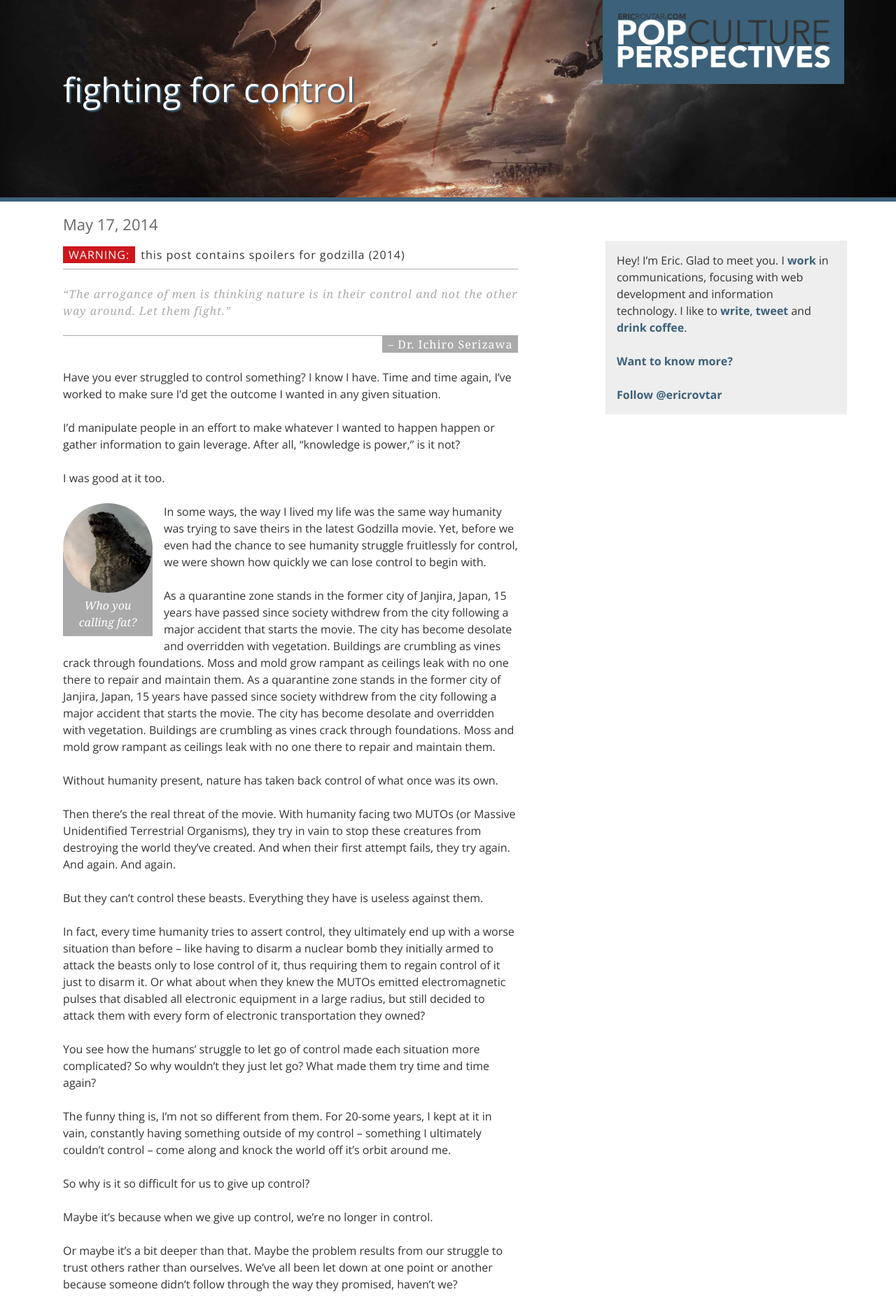
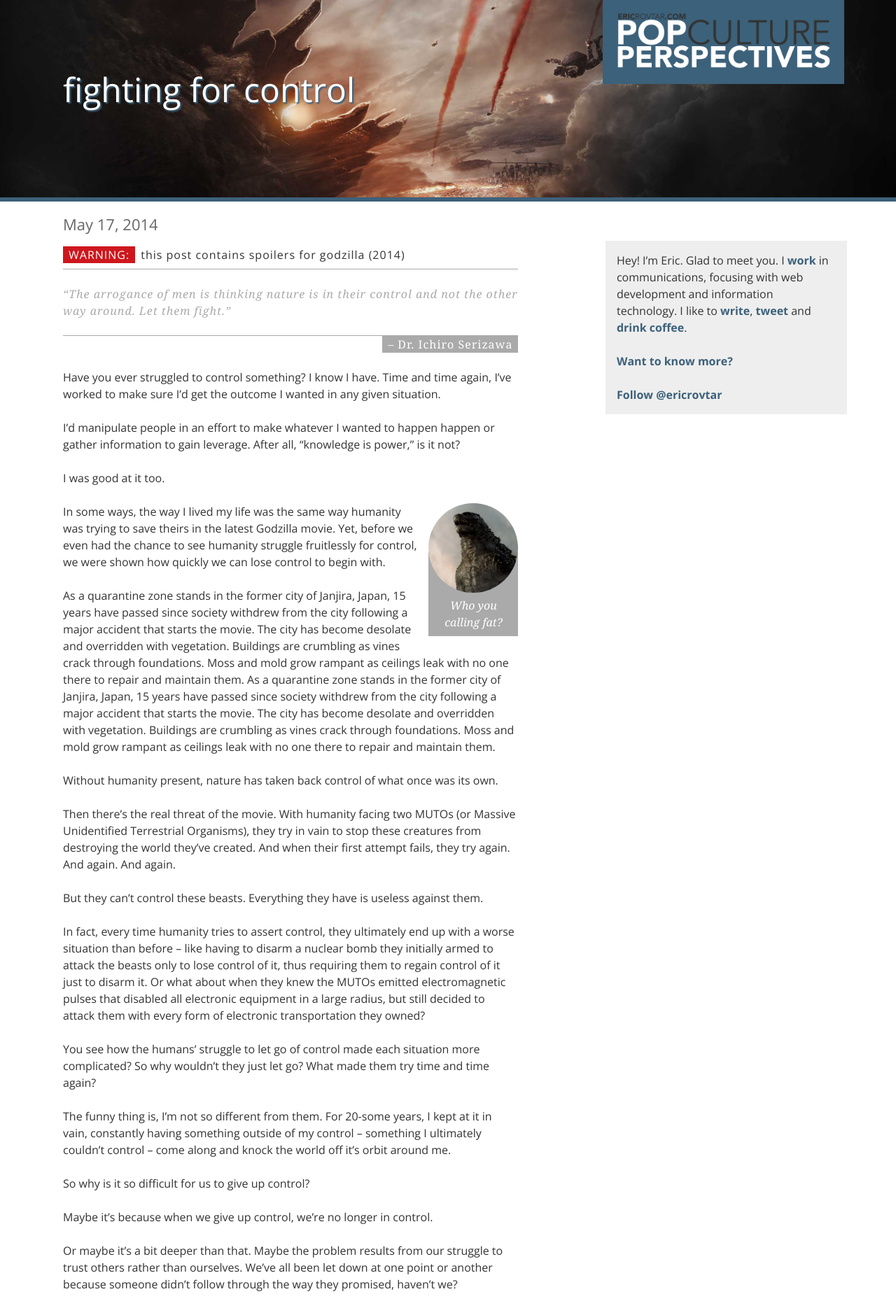
Before and after one commit to ericrovtar/ericrovtar.github.io, a Jekyll site: the page built from _posts/2014-05-17-fighting-for-control-(godzilla-2014).md, in a window 1280 px wide. Shown: the top 1869 px of the page at 70% size. Built offline with Jekyll 4.4.1, drawn with Linux system fonts in a browser that asks for light colours; nearby versions of some CDN libraries; comment, search, counter and statistics services are not loaded.

Commit message:
float right

```diff
--- a/_posts/2014-05-17-fighting-for-control-(godzilla-2014).md
+++ b/_posts/2014-05-17-fighting-for-control-(godzilla-2014).md
@@ -24,7 +24,7 @@ I’d manipulate people in an effort to make whatever I wanted to happen happen
 
 I was good at it too.
 
-{% include figure.html src="/images/posts/godzilla_godzilla.jpg" caption="Who you calling fat?" float="left" %}
+{% include figure.html src="/images/posts/godzilla_godzilla.jpg" caption="Who you calling fat?" %}
 
 In some ways, the way I lived my life was the same way humanity was trying to save theirs in the latest Godzilla movie. Yet, before we even had the chance to see humanity struggle fruitlessly for control, we were shown how quickly we can lose control to begin with.
 
```
